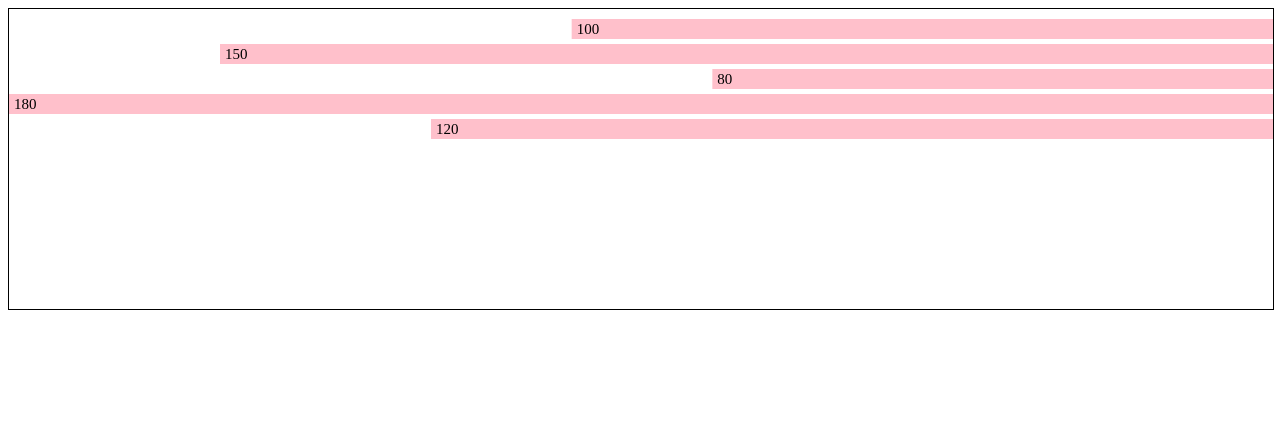
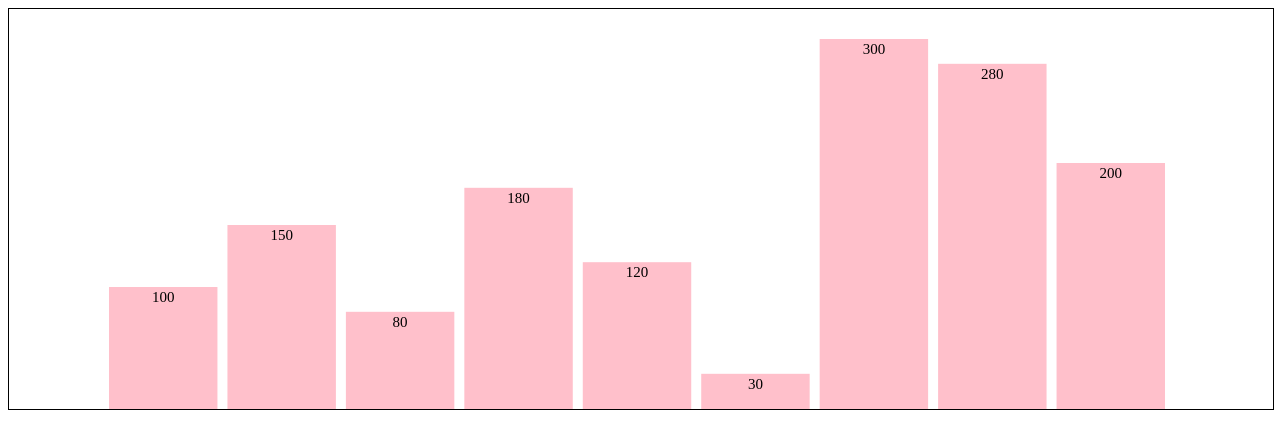
Before and after one commit to sangdo14/d3-basic, a plain HTML site: page index.html in a window 1280 px wide. Drawn offline with nearby package versions, Linux system fonts and the light colour scheme.

Commit message:
feat: 가변 차트 만들기

```diff
--- a/index.html
+++ b/index.html
@@ -8,7 +8,7 @@
   <script type="module" src="main.js"></script>
 </head>
 <body>
-  <svg style="border: 1px solid" width='100%' height='300'></svg>
+  <svg style="border: 1px solid" width='100%' height='50vh'></svg>
   <!-- <svg style="border: 1px solid red;"></svg> -->
 </body>
 </html>
--- a/main.js
+++ b/main.js
@@ -1,4 +1,4 @@
-const dataset = [100, 150, 80, 180, 120];
+const dataset = [100, 150, 80, 180, 120, 30, 300, 280, 200];
 
 render();
 window.addEventListener('resize', render);
@@ -7,69 +7,77 @@ function render(){
   const svg = d3.select('svg');
   const svgWid = svg.node().getBoundingClientRect().width;
   const svgHt = svg.node().getBoundingClientRect().height;
+  const initPos = 100;
+  const barWid = (svgWid - initPos*2) / dataset.length  ;
+  const barPadding = 10;
 
 /************************************************* */
 // 세로로 표시하기
-// const xPercent = d3
-//   .scaleLinear() // 비율화 준비
-//   .domain([0, d3.max(dataset)]) // 데이터를 비율화. (최소, 최대)
-//   .range([0, svgHt]); // 데이터가 출력된 프레임을 비율화
-
-//   svg
-//     .selectAll('rect')
-//     .data(dataset)
-//     .enter()
-//     .append('rect')
-//     .attr('y', (d) => svgHt - xPercent(d))
-//     .attr('x', (d,i)=> i*50 + 10)
-//     .attr('height', (d) => xPercent(d)) //xPercent 함수를 이용하여 각 수치 값을 전달시 자동으로 제일 큰 수치 값을 기준으로 백분율화
-//     .attr('width', 40)
-//     .attr('fill', 'pink');
-
-//     svg
-//     .selectAll('text')
-//     .data(dataset)
-//     .enter()
-//     .append('text')
-//     .attr('x', (d,i) => i*50 + 45)
-//     .attr('y', (d)=> svgHt - xPercent(d) + 15)
-//     .attr('text-anchor','end')
-//     .text((d)=>d)             //text 출력
-//     .attr("font-size", "15px")
-
-/************************************************* */
-// 우측 정렬된 것처럼 표시하기
-  const xPercent = d3
-    .scaleLinear() // 비율화 준비
-    .domain([0, d3.max(dataset)]) // 데이터를 비율화. (최소, 최대)
-    .range([0, svgWid]); // 데이터가 출력된 프레임을 비율화
+const xPercent = d3
+  .scaleLinear() // 비율화 준비
+  .domain([0, d3.max(dataset)]) // 데이터를 비율화. (최소, 최대)
+  .range([0, svgHt - 30]); // 데이터가 출력된 프레임을 비율화
 
   //기존에 그렸던 것을 초기화
   svg.selectAll('text').remove();
   svg.selectAll('rect').remove();
 
-  // 갱신된 값으로 그리기
   svg
     .selectAll('rect')
     .data(dataset)
     .enter()
     .append('rect')
-    .attr('x', (d) => svgWid - xPercent(d))
-    .attr('y', (d,i)=> i*25 + 10)
-    .attr('width', (d) => xPercent(d)) //xPercent 함수를 이용하여 각 수치 값을 전달시 자동으로 제일 큰 수치 값을 기준으로 백분율화
-    .attr('height', 20)
+    .attr('y', (d) => svgHt - xPercent(d))
+    .attr('x', (d,i)=> i*barWid + initPos)
+    .attr('height', (d) => xPercent(d)) //xPercent 함수를 이용하여 각 수치 값을 전달시 자동으로 제일 큰 수치 값을 기준으로 백분율화
+    .attr('width', barWid - barPadding)
     .attr('fill', 'pink');
 
-  svg
+    svg
     .selectAll('text')
     .data(dataset)
     .enter()
     .append('text')
-    .attr('x', (d) => svgWid - xPercent(d) + 5)
-    .attr('y', (d,i)=> i*25 + 25)
+    .attr('x', (d,i) => i*barWid + initPos + (barWid - barPadding)/2)
+    .attr('y', (d)=> svgHt - xPercent(d) + 15)
+    .attr('text-anchor', 'middle')
     .text((d)=>d)             //text 출력
     .attr("font-size", "15px")
-  }
+}
+
+/************************************************* */
+// 우측 정렬된 것처럼 표시하기
+  // const xPercent = d3
+  //   .scaleLinear() // 비율화 준비
+  //   .domain([0, d3.max(dataset)]) // 데이터를 비율화. (최소, 최대)
+  //   .range([0, svgWid]); // 데이터가 출력된 프레임을 비율화
+
+  // //기존에 그렸던 것을 초기화
+  // svg.selectAll('text').remove();
+  // svg.selectAll('rect').remove();
+
+  // // 갱신된 값으로 그리기
+  // svg
+  //   .selectAll('rect')
+  //   .data(dataset)
+  //   .enter()
+  //   .append('rect')
+  //   .attr('x', (d) => svgWid - xPercent(d))
+  //   .attr('y', (d,i)=> i*25 + 10)
+  //   .attr('width', (d) => xPercent(d)) //xPercent 함수를 이용하여 각 수치 값을 전달시 자동으로 제일 큰 수치 값을 기준으로 백분율화
+  //   .attr('height', 20)
+  //   .attr('fill', 'pink');
+
+  // svg
+  //   .selectAll('text')
+  //   .data(dataset)
+  //   .enter()
+  //   .append('text')
+  //   .attr('x', (d) => svgWid - xPercent(d) + 5)
+  //   .attr('y', (d,i)=> i*25 + 26)
+  //   .text((d)=>d)             //text 출력
+  //   .attr("font-size", "15px")
+  // }
 
 /************************************************* */
 // xPercent에 대입되는 값은 백분화 해주는 함수
@@ -99,7 +107,7 @@ function render(){
 //   .attr('text-anchor','end')
 //   .text((d)=>d)             //text 출력
 //   .attr("font-size", "15px");
-
+  // }
 
 
 /*********** 차트 그리기 ***************/
```
